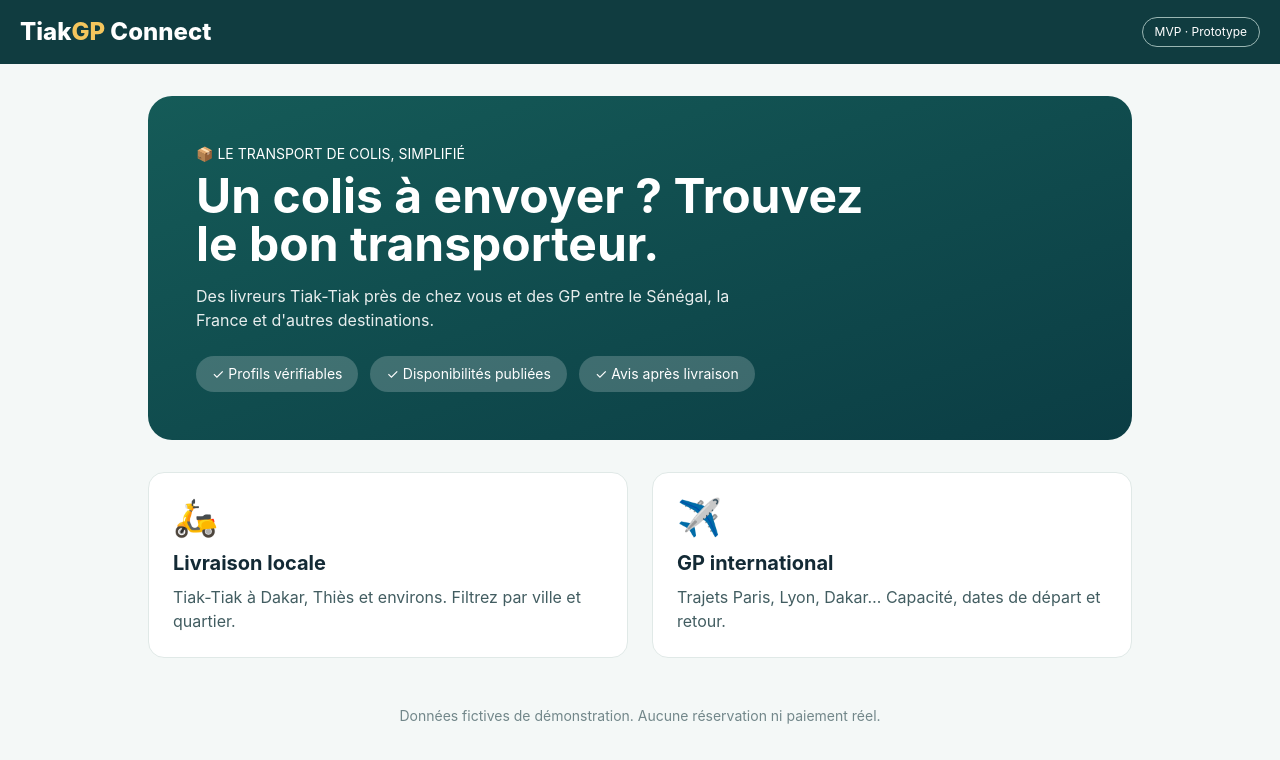
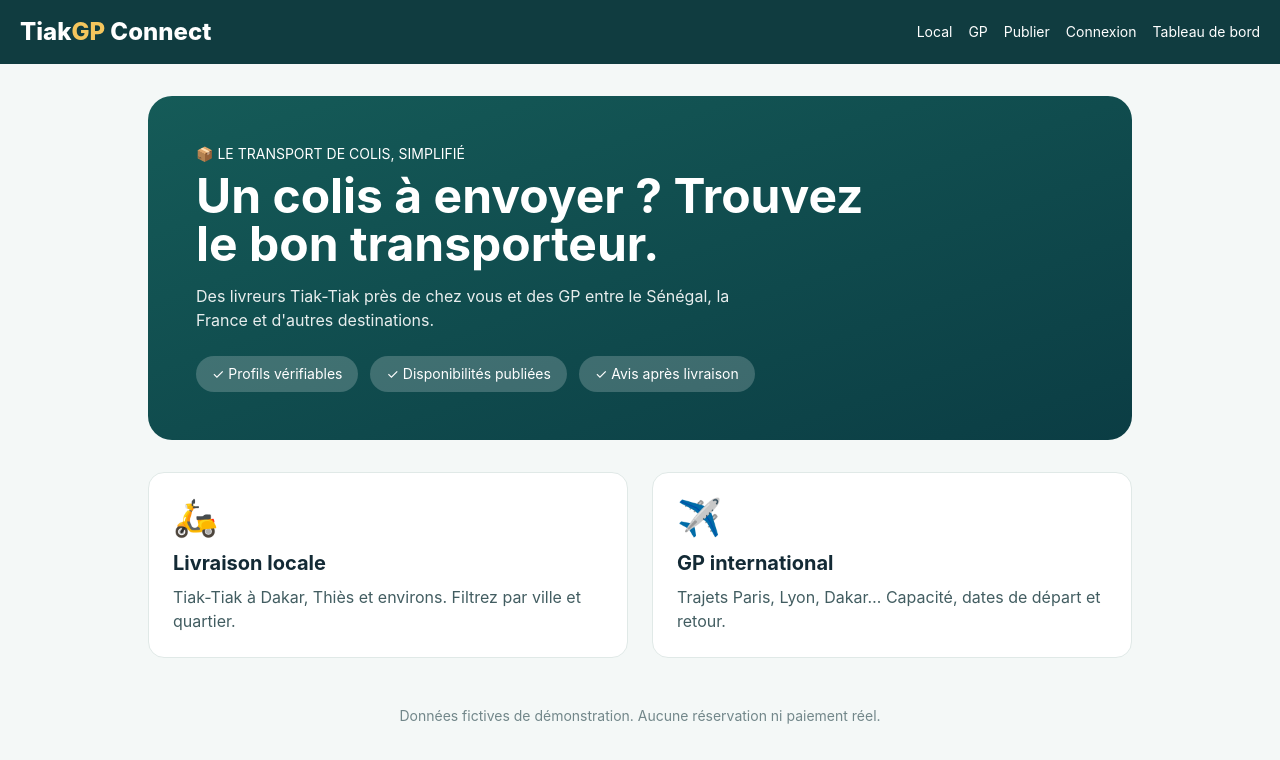
Before and after one commit to rspaie24-rgb/tiakgp-connect, a Next.js app: page / in a window 1280 px wide. Shown: the top 760 px of the page. Built offline with nearby package versions, Linux system fonts and the light colour scheme.

Commit message:
feat: add navigation to layout

```diff
--- a/app/layout.tsx
+++ b/app/layout.tsx
@@ -1,4 +1,5 @@
 import type { Metadata } from "next";
+import Link from "next/link";
 import "./globals.css";
 
 export const metadata: Metadata = {
@@ -15,12 +16,16 @@ export default function RootLayout({
     <html lang="fr">
       <body className="min-h-screen antialiased">
         <header className="bg-[#103c40] text-white px-5 py-4 flex items-center justify-between">
-          <div className="font-extrabold text-2xl">
+          <Link href="/" className="font-extrabold text-2xl">
             Tiak<span className="text-[#f5c65d]">GP</span> Connect
-          </div>
-          <div className="text-xs border border-[#9ab6b3] rounded-full px-3 py-1.5">
-            MVP · Prototype
-          </div>
+          </Link>
+          <nav className="flex gap-4 text-sm">
+            <Link href="/local" className="hover:underline">Local</Link>
+            <Link href="/gp" className="hover:underline">GP</Link>
+            <Link href="/publish" className="hover:underline">Publier</Link>
+            <Link href="/login" className="hover:underline">Connexion</Link>
+            <Link href="/dashboard" className="hover:underline">Tableau de bord</Link>
+          </nav>
         </header>
         <main className="max-w-5xl mx-auto px-5 py-8">{children}</main>
       </body>
```
